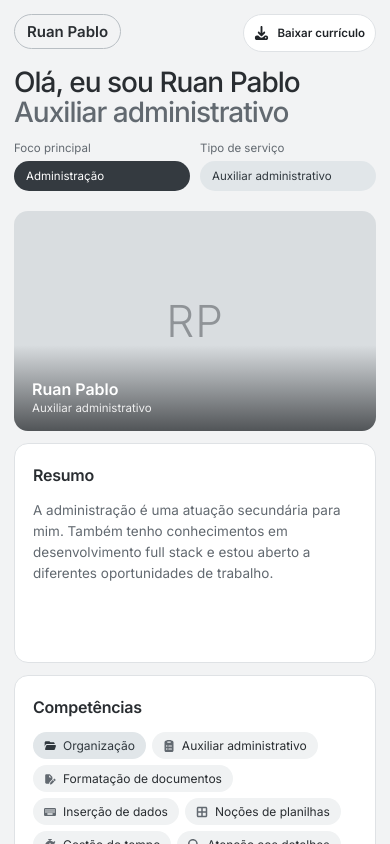
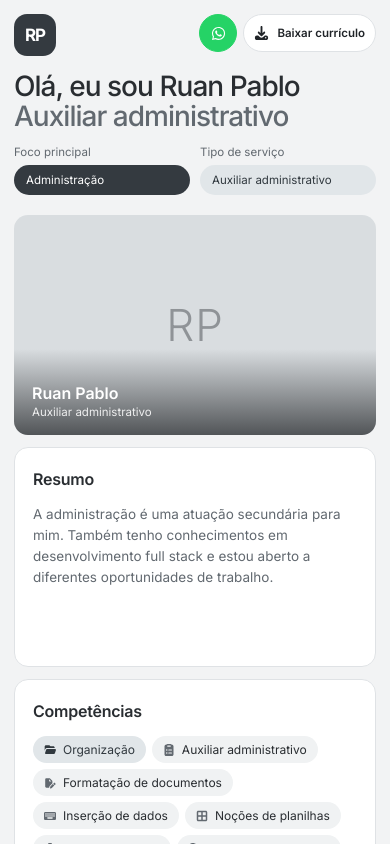
Before and after one commit to rpdigitalmain/administrative-portfolio, a Vue app: page / in a window 390 px wide. Shown: the top 844 px of the page. Built offline with nearby package versions, Linux system fonts and the light colour scheme.

Commit message:
feat(header): refine branding and mobile contact actions
- Add a larger CSS RP monogram using project colors
- Show WhatsApp as an icon beside the resume button on mobile
- Preserve accessible labels

```diff
--- a/src/assets/styles/layout.css
+++ b/src/assets/styles/layout.css
@@ -19,12 +19,25 @@
 }
 
 .brand {
-  border: 1px solid #b8bec3;
-  border-radius: 999px;
-  padding: 7px 16px;
-  font-size: 15px;
-  font-weight: 550;
+  width: 48px;
+  height: 48px;
+  display: inline-grid;
+  place-items: center;
+  border: 0;
+  border-radius: 13px;
+  padding: 0;
+  background: var(--dark);
+  color: var(--surface);
+  font-size: 17px;
+  font-weight: 700;
+  letter-spacing: -.06em;
   text-decoration: none;
+  transition: background .16s ease, transform .16s ease;
+}
+
+.brand:hover {
+  background: var(--dark-soft);
+  transform: translateY(-1px);
 }
 
 .header-actions {
--- a/src/assets/styles/responsive.css
+++ b/src/assets/styles/responsive.css
@@ -81,7 +81,8 @@
   }
 
   .brand {
-    padding: 7px 12px;
+    width: 42px;
+    height: 42px;
   }
 
   .header-actions {
@@ -95,6 +96,12 @@
   }
 
   .header-actions .whatsapp-pill-button {
+    width: 38px;
+    min-width: 38px;
+    padding: 8px;
+  }
+
+  .whatsapp-button-label {
     display: none;
   }
 
--- a/src/components/layout/SiteHeader.vue
+++ b/src/components/layout/SiteHeader.vue
@@ -38,7 +38,7 @@ async function handleResumeDownload() {
       href="#home"
       :aria-label="`${props.portfolio.name} — início`"
     >
-      {{ props.portfolio.name }}
+      <span aria-hidden="true">RP</span>
     </a>
 
     <nav
@@ -48,12 +48,13 @@ async function handleResumeDownload() {
       <a
         class="pill-button whatsapp-pill-button"
         href="#social-links"
+        aria-label="Conversar pelo WhatsApp"
       >
         <FontAwesomeIcon
           :icon="faWhatsapp"
           aria-hidden="true"
         />
-        WhatsApp
+        <span class="whatsapp-button-label">WhatsApp</span>
       </a>
       <button
         class="pill-button pill-button-light"
```
